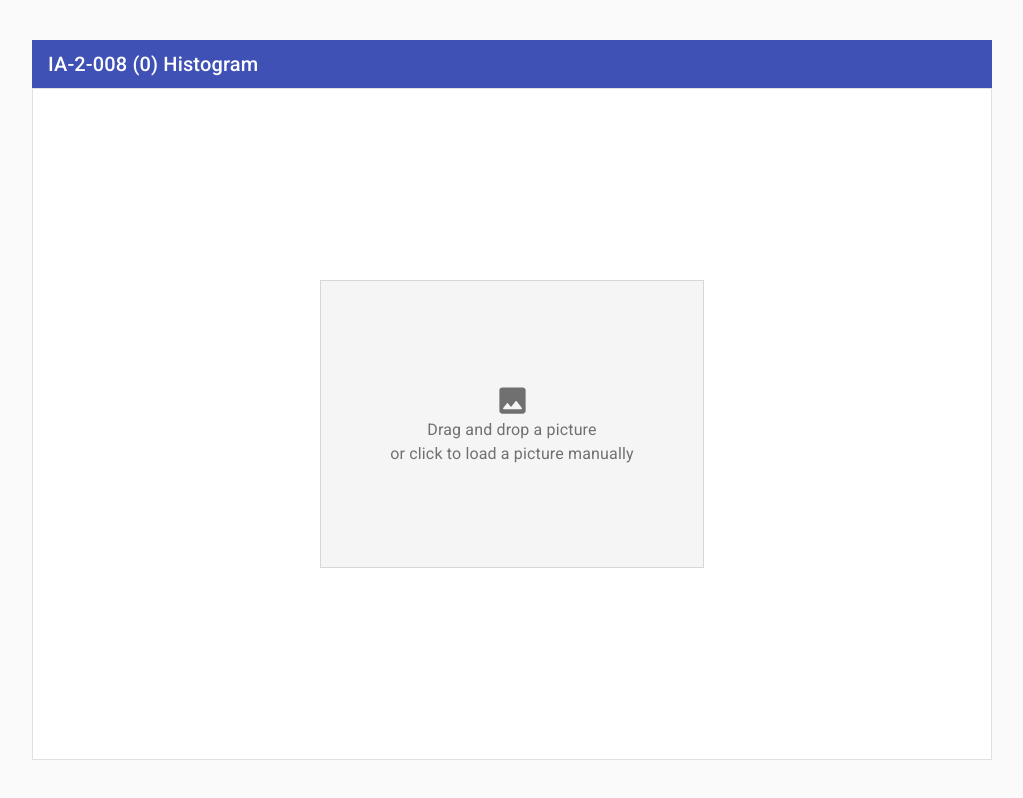
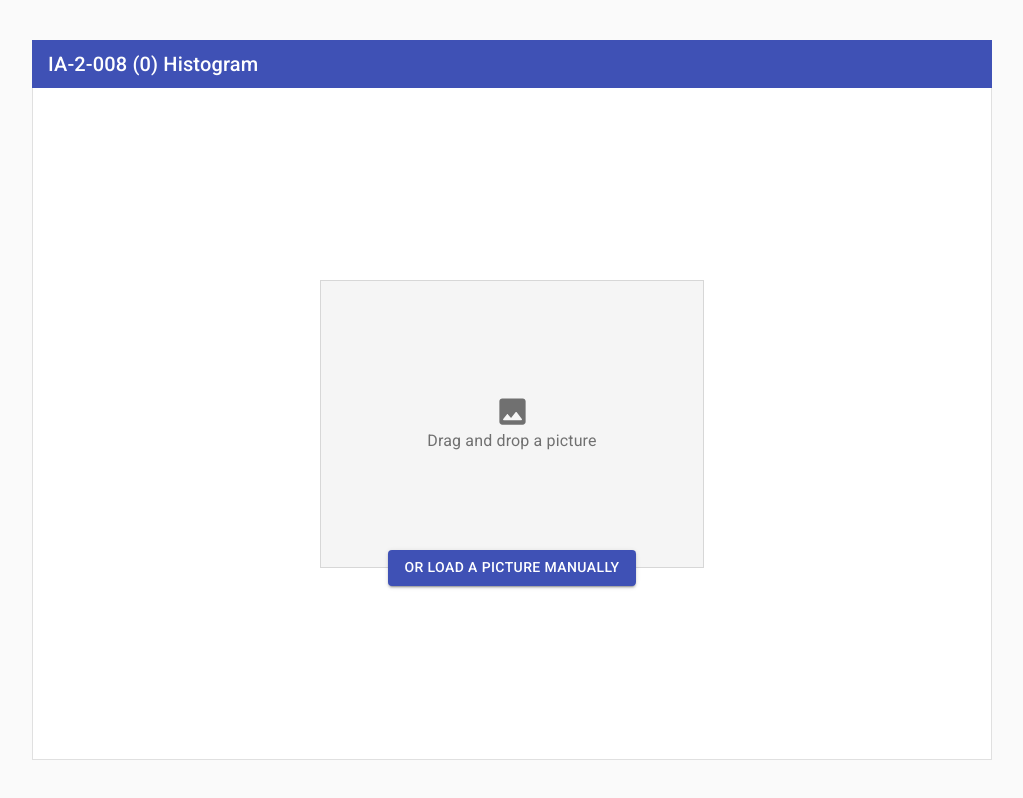
Before and after one commit to DanielGiljam/ia-2-008-0-histogram, a Next.js app: page / in a window 1280 px wide. Shown: the whole page, without its empty margins (128-1151 px from the left). Built offline with nearby package versions, Linux system fonts and the light colour scheme.

Commit message:
Improves picture preview accessibility across different device types

```diff
--- a/pages/index.tsx
+++ b/pages/index.tsx
@@ -2,6 +2,7 @@ import {useEffect} from "react"
 
 import {useMachine} from "@xstate/react"
 
+import Button from "@material-ui/core/Button"
 import Typography from "@material-ui/core/Typography"
 import InsertPhotoRoundedIcon from "@material-ui/icons/InsertPhotoRounded"
 
@@ -13,11 +14,14 @@ import {useDropzone} from "react-dropzone"
 
 import ErrorMessageSnackbar from "../src/components/ErrorMessageSnackbar"
 import stateMachine from "../src/stateMachine"
-import {breakpoint as bp} from "../src/theme/constants"
+import {
+  inputLabelButtonHeight as bh,
+  breakpoint as bp,
+} from "../src/theme/constants"
 
 const useStyles = makeStyles((theme: Theme) =>
   createStyles({
-    paper: {
+    div: {
       alignItems: "center",
       backgroundColor: theme.palette.grey[100],
       border: `1px solid ${theme.palette.divider}`,
@@ -27,26 +31,28 @@ const useStyles = makeStyles((theme: Theme) =>
       height: "100%",
       maxHeight: theme.breakpoints.values[bp] * 0.3,
       maxWidth: theme.breakpoints.values[bp] * 0.4,
-      padding: theme.spacing(2),
+      transition: theme.transitions.create("background-color"),
+      userSelect: "none",
       width: "100%",
       "& > canvas": {
         position: "absolute",
+        transition: theme.transitions.create("opacity"),
       },
       "&:hover": {
-        backgroundColor: theme.palette.grey[200],
-        cursor: "pointer",
         "& > canvas": {
           opacity: theme.palette.action.focusOpacity,
-          transition: theme.transitions.create("opacity"),
         },
         "& > :not(canvas)": {
           zIndex: 1,
         },
       },
     },
-    paperDragover: {
-      backgroundColor: theme.palette.grey[200],
+    divDragover: {
+      border: `4px solid ${theme.palette.divider}`,
       cursor: "copy",
+      "&.$divImageData": {
+        backgroundColor: theme.palette.grey[100],
+      },
       "& > svg": {
         animation: `${
           theme.transitions.duration.complex * 2
@@ -55,16 +61,29 @@ const useStyles = makeStyles((theme: Theme) =>
       },
       "& > canvas": {
         opacity: theme.palette.action.focusOpacity,
-        transition: theme.transitions.create("opacity"),
       },
       "& > :not(canvas)": {
         zIndex: 1,
       },
     },
-    paperImageData: {
+    divImageData: {
+      backgroundColor: "unset",
+      backgroundImage: `linear-gradient(45deg, ${theme.palette.grey[100]} 25%, transparent 25%), linear-gradient(-45deg, ${theme.palette.grey[100]} 25%, transparent 25%), linear-gradient(45deg, transparent 75%, ${theme.palette.grey[100]} 75%), linear-gradient(-45deg, transparent 75%, ${theme.palette.grey[100]} 75%)`,
+      backgroundSize: "20px 20px",
+      backgroundPosition: "0 0, 0 10px, 10px -10px, -10px 0px",
       border: "unset",
+      justifySelf: "start",
       maxHeight: "unset",
       maxWidth: "unset",
+      "&:hover": {
+        backgroundColor: theme.palette.grey[100],
+      },
+    },
+    button: {
+      height: bh,
+      marginBottom: -bh,
+      position: "relative",
+      top: bh / -2,
     },
     "@keyframes iconDragActiveAnimation": {
       from: {
@@ -77,12 +96,15 @@ const useStyles = makeStyles((theme: Theme) =>
   }),
 )
 
+// TODO: use onDrop instead of onDropAccepted and onDropRejected
 function Index (): JSX.Element {
   const styles = useStyles()
   const [state, send] = useMachine(stateMachine)
   const {getRootProps, getInputProps, isDragActive} = useDropzone({
     accept: "image/*",
     multiple: false,
+    noClick: true,
+    noKeyboard: true,
     onDropAccepted: ([picture]) => send({type: "ACCEPT", picture}),
     onDropRejected: (fileRejections) => send({type: "REJECT", fileRejections}),
     preventDropOnDocument: true,
@@ -94,14 +116,14 @@ function Index (): JSX.Element {
     <>
       <div
         className={clsx(
-          styles.paper,
-          state.matches("dropzone.dragover") && styles.paperDragover,
-          state.context.imageData && styles.paperImageData,
+          styles.div,
+          state.matches("dropzone.dragover") && styles.divDragover,
+          state.context.imageData && styles.divImageData,
         )}
         id={"picturePreview"}
         {...getRootProps()}
       >
-        <input {...getInputProps()} />
+        <input id={"input"} {...getInputProps()} />
         <canvas hidden={!state.context.imageData} id={"canvas"}></canvas>
         <InsertPhotoRoundedIcon color={"action"} fontSize={"large"} />
         <Typography
@@ -111,14 +133,19 @@ function Index (): JSX.Element {
           noWrap
         >
           Drag and drop a picture
-          {state.matches("dropzone.dragover") ? undefined : (
-            <>
-              <br />
-              or click to load a picture manually
-            </>
-          )}
         </Typography>
       </div>
+      <Button
+        className={styles.button}
+        color={"primary"}
+        component={"label"}
+        htmlFor={"input"}
+        variant={"contained"}
+      >
+        {state.context.imageData
+          ? "Load a picture"
+          : "Or load a picture manually"}
+      </Button>
       <ErrorMessageSnackbar
         isShown={!!state.context.errorMessage}
         message={
--- a/src/stateMachine/listeners.ts
+++ b/src/stateMachine/listeners.ts
@@ -19,45 +19,20 @@ function imageOnLoad (
   console.log("[Image]: Extracting image data...")
   const canvas = document.getElementById("canvas") as HTMLCanvasElement
   const canvasContext2D = canvas.getContext("2d")
-  const {width, height} = image
   canvasContext2D.drawImage(image, 0, 0)
   send({
     type: "PICTURE_LOADED",
-    imageData: canvasContext2D.getImageData(0, 0, width, height),
+    imageData: canvasContext2D.getImageData(0, 0, image.width, image.height),
   })
-  const {width: maxWidth, height: maxHeight} = document
-    .getElementById("picturePreview")
-    .getBoundingClientRect()
   console.log("[Image]: Calculating picture preview size...")
-  calculatePicturePreviewSize(
-    image,
-    width,
-    height,
-    maxWidth,
-    maxHeight,
-    canvas,
-    canvasContext2D,
-  )
+  calculatePicturePreviewSize(image, canvas)
 }
 
 function windowOnResize (image: HTMLImageElement): void {
-  const {width, height} = image
-  if (!width || !height) return
-  const {width: maxWidth, height: maxHeight} = document
-    .getElementById("picturePreview")
-    .getBoundingClientRect()
+  if (!image.width || !image.height) return
   const canvas = document.getElementById("canvas") as HTMLCanvasElement
-  const canvasContext2D = canvas.getContext("2d")
   console.log("[window.onresize]: Calculating picture preview size...")
-  calculatePicturePreviewSize(
-    image,
-    width,
-    height,
-    maxWidth,
-    maxHeight,
-    canvas,
-    canvasContext2D,
-  )
+  calculatePicturePreviewSize(image, canvas)
 }
 
 const listeners: InvokeCreator<StateMachineContext, StateMachineEvent> = ({
--- a/src/theme/constants.ts
+++ b/src/theme/constants.ts
@@ -1,3 +1,5 @@
 import {BreakpointValues} from "@material-ui/core/styles/createBreakpoints"
 
 export const breakpoint: keyof BreakpointValues = "md"
+
+export const inputLabelButtonHeight = 36
--- a/src/theme/createTheme.ts
+++ b/src/theme/createTheme.ts
@@ -13,6 +13,7 @@ function createTheme (theme: Theme): Theme {
     theme,
     bpMediaQuery,
   )
+  const mainBorder = `1px solid ${theme.palette.divider}`
   theme.overrides = {
     MuiCssBaseline: {
       "@global": {
@@ -52,10 +53,9 @@ function createTheme (theme: Theme): Theme {
           ...toolbarCompensation,
           [bpMediaQuery]: {
             ...(toolbarCompensation[bpMediaQuery] as object),
-            border:
-              theme.palette.type === "light"
-                ? `1px solid ${theme.palette.divider}`
-                : undefined,
+            borderBottom: mainBorder,
+            borderLeft: mainBorder,
+            borderRight: mainBorder,
           },
         },
       },
--- a/src/util/calculatePicturePreviewSize.ts
+++ b/src/util/calculatePicturePreviewSize.ts
@@ -1,12 +1,14 @@
 function calculatePicturePreviewSize (
   image: HTMLImageElement,
-  width: number,
-  height: number,
-  maxWidth: number,
-  maxHeight: number,
   canvas: HTMLCanvasElement,
-  canvasContext2D: CanvasRenderingContext2D,
 ): void {
+  const picturePreview = document.getElementById("picturePreview")
+  picturePreview.style.height = ""
+  let {width, height} = image
+  const {
+    width: maxWidth,
+    height: maxHeight,
+  } = picturePreview.getBoundingClientRect()
   if (width > height) {
     if (width > maxWidth) {
       height *= maxWidth / width
@@ -28,7 +30,8 @@ function calculatePicturePreviewSize (
   }
   canvas.width = width
   canvas.height = height
-  canvasContext2D.drawImage(image, 0, 0, width, height)
+  picturePreview.style.height = height + "px"
+  canvas.getContext("2d").drawImage(image, 0, 0, width, height)
 }
 
 export default calculatePicturePreviewSize
```
